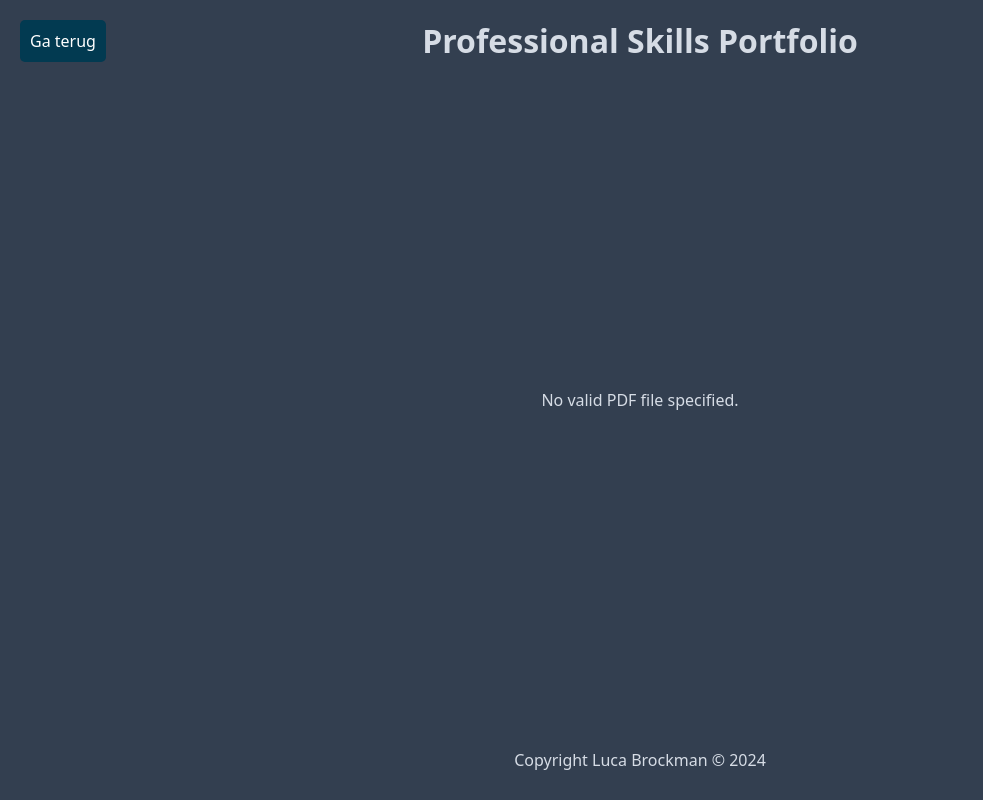
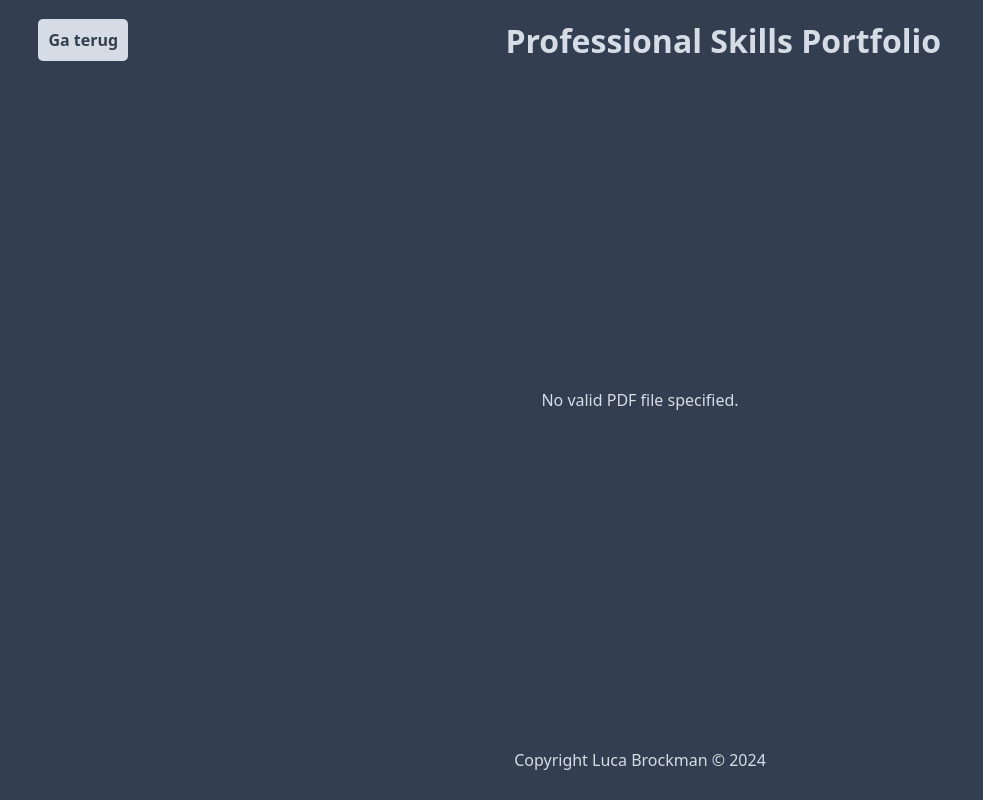
Before and after one commit to LucaBrockman/Portfolio, a PHP site: page /document.php in a window 1280 px wide. Shown: the whole page, without its empty margins (0-983 px from the left). Run offline with PHP 8.4, Linux system fonts and the light colour scheme.

Commit message:
added download button and removed things not needed

```diff
--- a/css/style.css
+++ b/css/style.css
@@ -13,15 +13,6 @@
 :root {
     --text-color: #D6DCE5;
     --background: #333f50;
-    --nav-background: #EFEFF1;
-
-    --dark-blue: #023a51;
-    --normal-blue: #c7eaf8;
-    --light-blue: #dcf1f9;
-
-
-    --background-reverse: #1C1C1C;
-    --header-background: linear-gradient(rgb(1, 45, 62), rgba(239, 239, 241, 1), rgba(239, 239, 241, 1));
     --white: #FFFFFF;
     --black: #000;
 }
@@ -34,9 +25,31 @@
 
 header {
     height: 10vh;
-    display: flex;
-    justify-content: center;
+    display: grid;
+    grid-template-columns: auto 1fr auto;
     align-items: center;
+}
+
+header h1 {
+    grid-column: 2;
+    text-align: center;
+}
+
+.back-button {
+    background-color: var(--text-color);
+    color: var(--background);
+    font-weight: bold;
+    padding: 10px;
+    border: none;
+    cursor: pointer;
+    font-size: 16px;
+    border-radius: 5px;
+    margin: 0 3vw;
+}
+
+.delete {
+    color: transparent;
+    background-color: transparent;
 }
 
 main {
@@ -119,16 +132,3 @@
     height: 80vh;
     border: 0; /* Remove iframe border */
 }
-
-.back-button {
-    position: fixed;
-    top: 20px;
-    left: 20px;
-    background-color: var(--dark-blue);
-    color: var(--white);
-    padding: 10px;
-    border: none;
-    cursor: pointer;
-    font-size: 16px;
-    border-radius: 5px;
-}
--- a/document.php
+++ b/document.php
@@ -8,8 +8,14 @@
 </head>
     <body>
         <header>
+            <button class="back-button" onclick="history.back()">Ga terug</button>
             <h1>Professional Skills Portfolio</h1>
-            <button class="back-button" onclick="history.back()">Ga terug</button>
+            <?php
+            $file = isset($_GET['file']) ? $_GET['file'] : '';
+            if ($file && pathinfo($file, PATHINFO_EXTENSION) == "pdf") {
+                echo "<button class='back-button' onclick='window.open(\"./documenten/$file\", \"_blank\");'>Download</button>";
+            }
+        ?>
         </header>
         <main>
             <?php
```
Also changed, not shown: css/footer.css (deleted, +0 -8 lines), partials/nav.php (deleted, +0 -7 lines).
